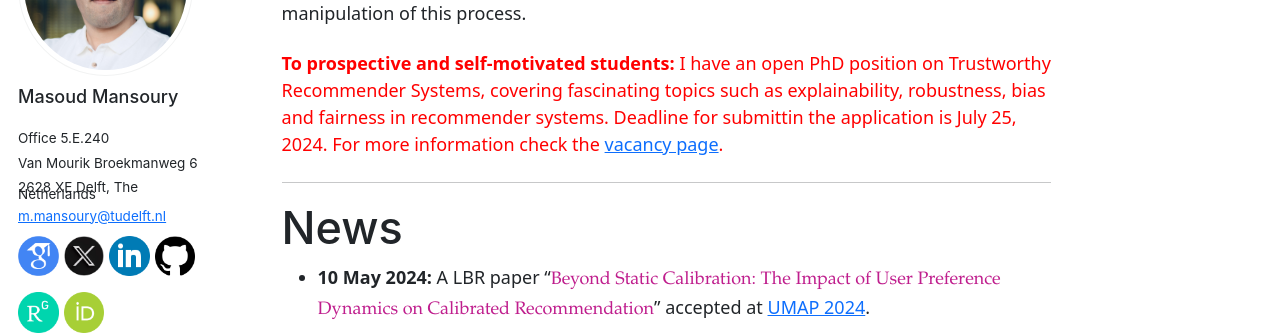
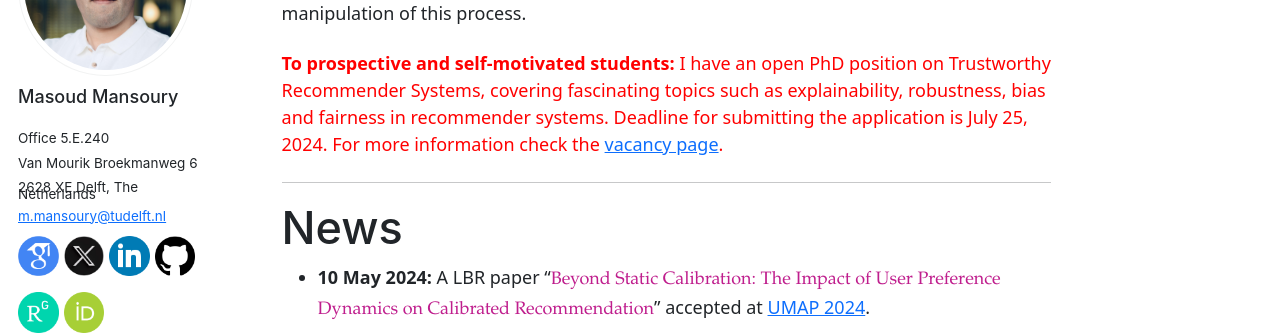
Before and after one commit to masoudmansoury/masoudmansoury.github.io, a Jekyll site: the page built from _pages/about.md, in a window 1280 px wide and 900 px high, scrolled down 646 px. Shown: the part 209-544 px from the top of the window. Built offline with Jekyll 4.4.1, drawn with Linux system fonts in a browser that asks for light colours; nearby versions of some CDN libraries; library files that are not in the unit come from our copies.

Commit message:
Edited about.md

```diff
--- a/_pages/about.md
+++ b/_pages/about.md
@@ -15,7 +15,7 @@ In 2021, Masoud obtained his PhD in Computer and Information Science at [Eindhov
 Masoud's broad research interests lie in the area of **Trustworthy and Explainable Recommender Systems**. More specifically, he conducts research on the following topics: **1) Algorithmic bias:** tackling bias issue in recommendation models to improve the business aspects and accuracy of the recommendation systems and mitigating the unfairness issue that may raise due to algorithmic bias, **2) Explainability and Transparency:** understanding the logic behind the recommendation process, explaining the factors causing/leading to the recommendation outputs, **3) Robustness:** detecting the malicious behavior and patterns in recommendation process to avoid unwanted manipulation of this process.
 
 
-<span style='color:#FF0000;font-weight:bold'>To prospective and self-motivated students:</span> <span style='color:#FF0000;'>I have an open PhD position on Trustworthy Recommender Systems, covering fascinating topics such as explainability, robustness, bias and fairness in recommender systems. Deadline for submittin the application is July 25, 2024. For more information check the [vacancy page](https://www.tudelft.nl/over-tu-delft/werken-bij-tu-delft/vacatures/details?jobId=17765).</span>
+<span style='color:#FF0000;font-weight:bold'>To prospective and self-motivated students:</span> <span style='color:#FF0000;'>I have an open PhD position on Trustworthy Recommender Systems, covering fascinating topics such as explainability, robustness, bias and fairness in recommender systems. Deadline for submitting the application is July 25, 2024. For more information check the [vacancy page](https://www.tudelft.nl/over-tu-delft/werken-bij-tu-delft/vacatures/details?jobId=17765).</span>
 
 -------------------------------------------------------------------
 
```
Also changed, not shown: 1 other file.
